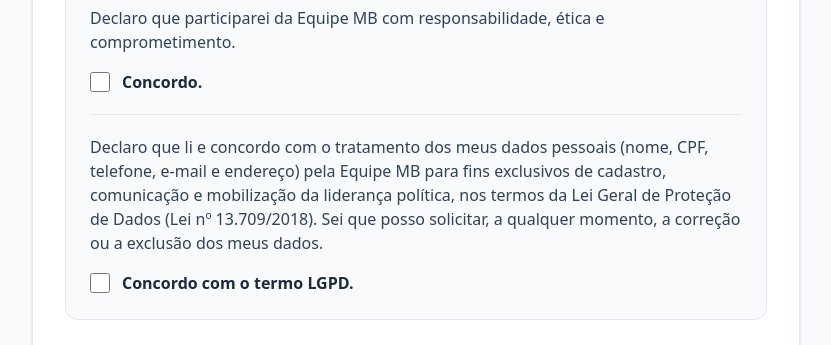
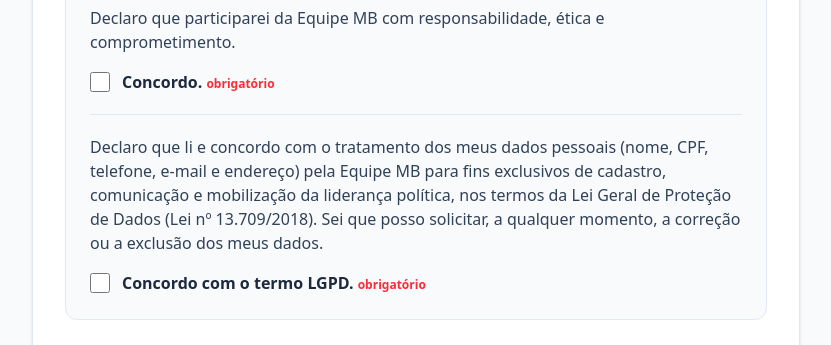
Before and after one commit to marianedsouza/GDL---MB, a React (Vite) app: page /cadastro in a window 1280 px wide. Shown: the part 2877-3222 px from the top of the page, without its empty margins (224-1055 px from the left). Built offline with nearby package versions, Linux system fonts and the light colour scheme.

Commit message:
feat: mark mandatory consent checkboxes as obrigatorio

```diff
--- a/src/pages/CadastroLideranca.tsx
+++ b/src/pages/CadastroLideranca.tsx
@@ -608,7 +608,7 @@
                 </p>
                 <label className="flex items-center gap-3 cursor-pointer">
                   <input required type="checkbox" name="commitmentAgreed" onChange={handleChange} checked={formData.commitmentAgreed} className="w-5 h-5 text-indigo-600 rounded border-slate-300 focus:ring-indigo-600" />
-                  <span className="font-semibold text-slate-800">Concordo.</span>
+                  <span className="font-semibold text-slate-800">Concordo. <span className="text-red-500 text-xs font-bold">obrigatório</span></span>
                 </label>
               </div>
               <div className="border-t border-slate-200 pt-5">
@@ -617,7 +617,7 @@
                 </p>
                 <label className="flex items-center gap-3 cursor-pointer">
                   <input required type="checkbox" name="lgpdAgreed" onChange={handleChange} checked={formData.lgpdAgreed} className="w-5 h-5 text-indigo-600 rounded border-slate-300 focus:ring-indigo-600" />
-                  <span className="font-semibold text-slate-800">Concordo com o termo LGPD.</span>
+                  <span className="font-semibold text-slate-800">Concordo com o termo LGPD. <span className="text-red-500 text-xs font-bold">obrigatório</span></span>
                 </label>
               </div>
             </div>
```
